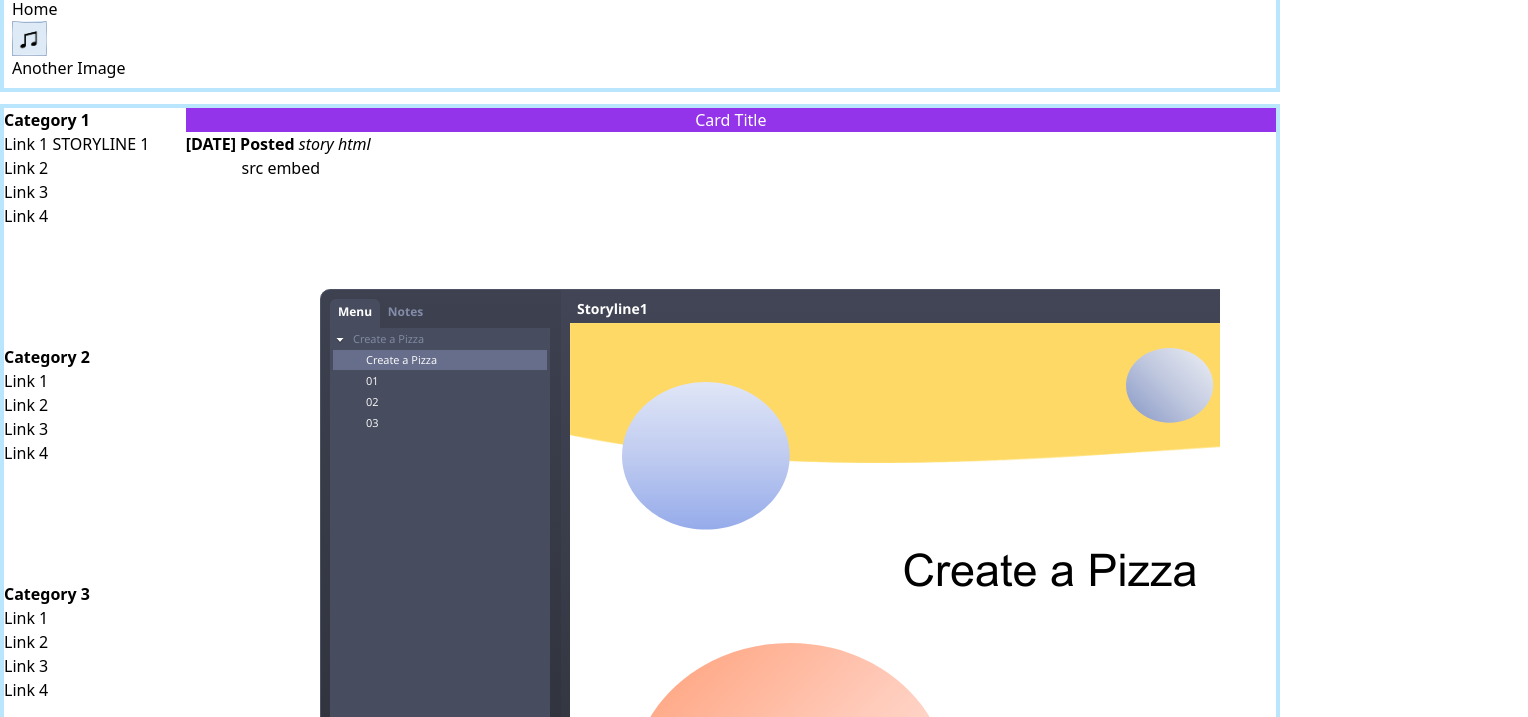
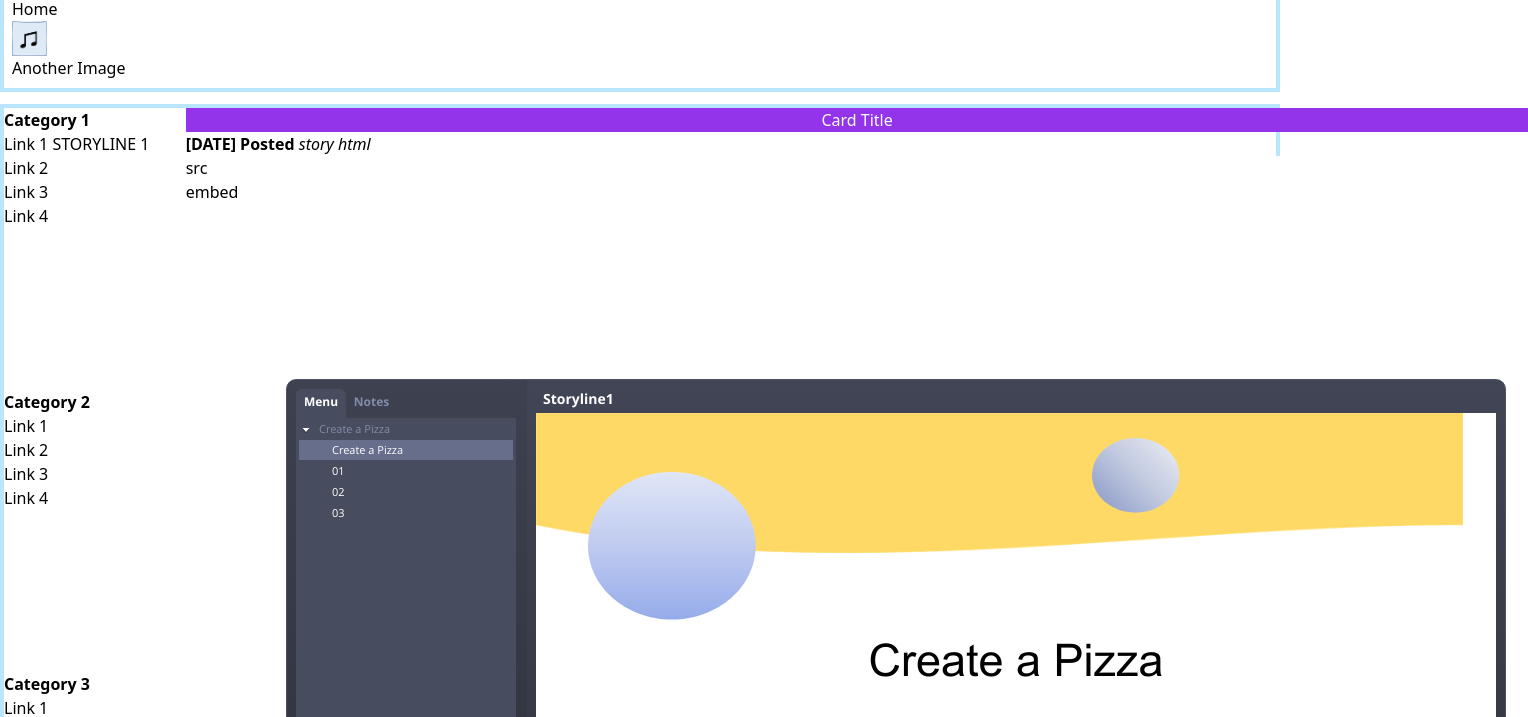
Before and after one commit to monkeycrane2010/personalbrand, a website: page storyline1.html in a window 1280 px wide. Shown: the part 62-779 px from the top of the page, 1528 px wide, since content can reach past the window. Drawn offline with Linux system fonts and the light colour scheme; no server answers.

Commit message:
1290 by 1080

```diff
--- a/storyline1.html
+++ b/storyline1.html
@@ -59,7 +59,7 @@
         <h4 class="text-white bg-purple-600 flex justify-center">Card Title</h4>
         <p><strong>[DATE] Posted</strong> <i><a href="Storyline1\story.html">story html</a></i></p>
 
-        <p class="flex justify-center">src embed<iframe src="Storyline1/story.html" style="width: 900px; height: 900px"></iframe> </p>
+        <p class="flex justify-center">src embed<iframe src="Storyline1/story.html" style="width: 1290px; height: 1080px"></iframe> </p>
     </div>
 </div>
 
```
